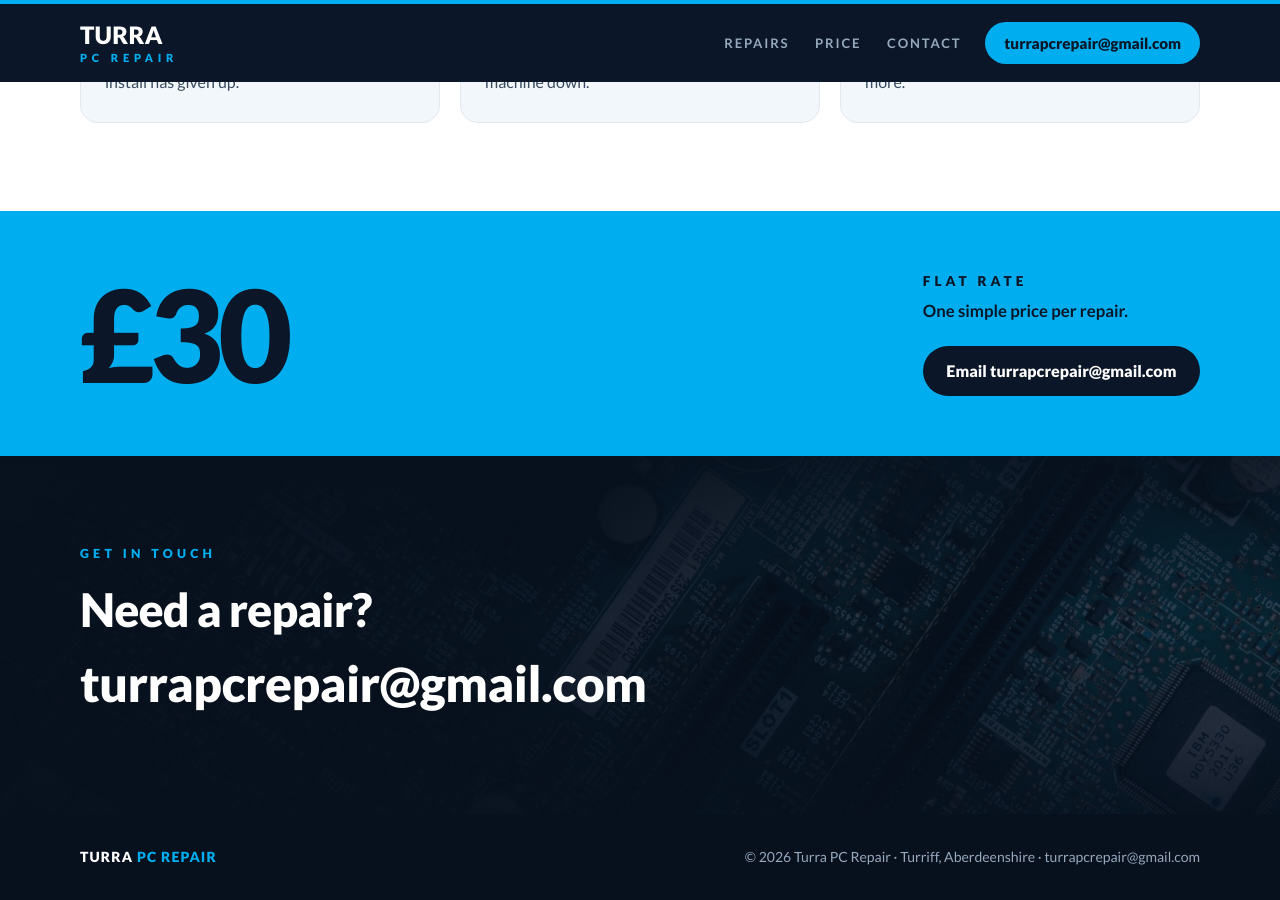
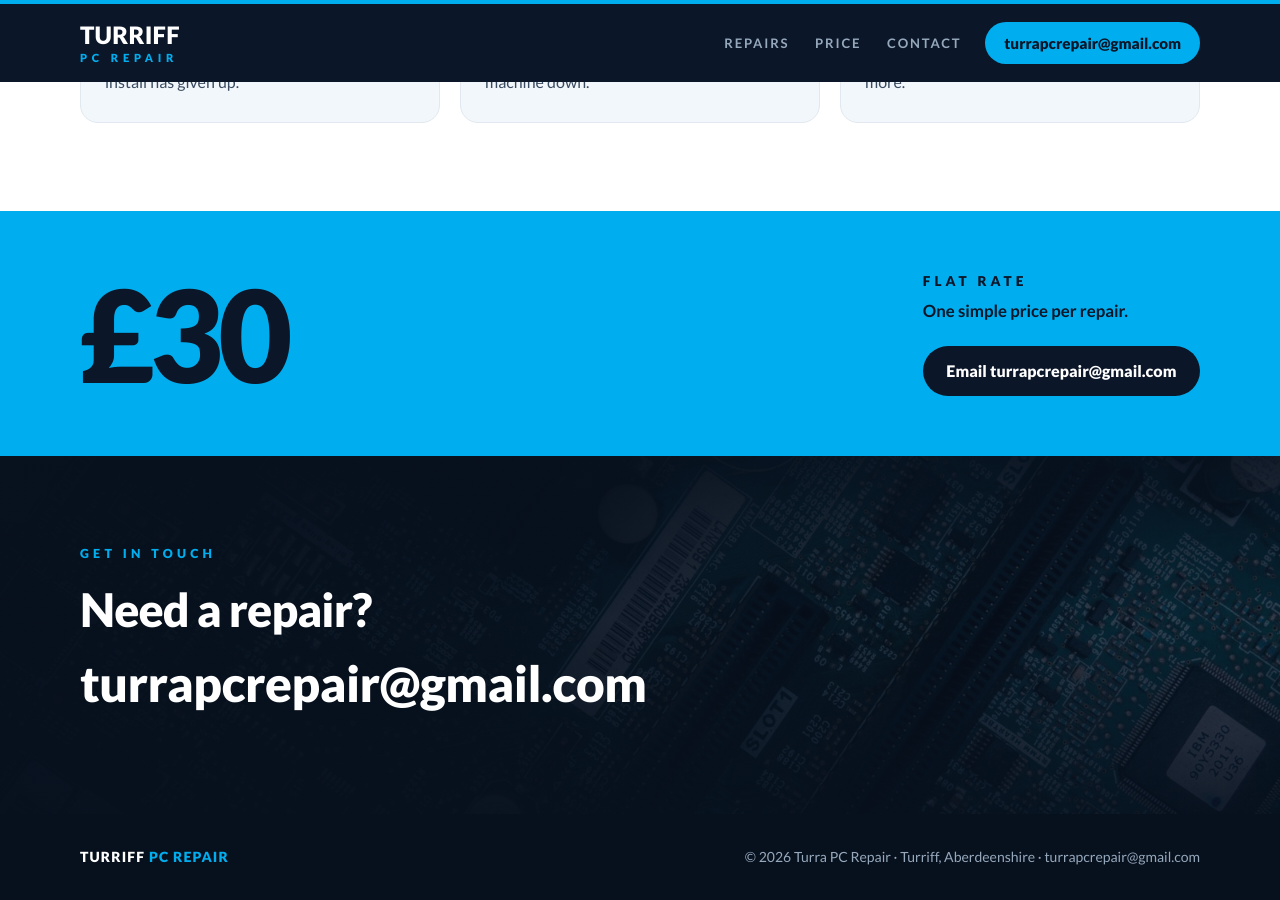
Before and after one commit to linuxer0x42/turriffpcrepair-website, a Jekyll site: the page built from index.html, in a window 1280 px wide and 900 px high, scrolled down 1055 px. Built offline with Jekyll 4.4.1, drawn with Linux system fonts in a browser that asks for light colours.

```diff
--- a/_config.yml
+++ b/_config.yml
@@ -1,5 +1,5 @@
 # ---------------------------------------------------------------------------
-# Turra PC Repair - Jekyll configuration
+# Turriff PC Repair - Jekyll configuration
 # Change business details here once and the whole site follows.
 # ---------------------------------------------------------------------------
 
--- a/_includes/footer.html
+++ b/_includes/footer.html
@@ -1,6 +1,6 @@
 <footer class="site-footer">
   <div class="wrap footer-inner">
-    <p class="footer-brand">TURRA <span>PC&nbsp;REPAIR</span></p>
+    <p class="footer-brand">TURRIFF <span>PC&nbsp;REPAIR</span></p>
     <p class="footer-copy">
       &copy; {{ site.time | date: '%Y' }} {{ site.title }} &middot;
       {{ site.area }} &middot;
--- a/_includes/header.html
+++ b/_includes/header.html
@@ -2,7 +2,7 @@
   <div class="wrap header-inner">
 
     <a class="brand" href="{{ '/' | relative_url }}">
-      <span class="brand-name">TURRA</span>
+      <span class="brand-name">TURRIFF</span>
       <span class="brand-sub">PC&nbsp;REPAIR</span>
     </a>
 
--- a/assets/css/main.css
+++ b/assets/css/main.css
@@ -1,5 +1,5 @@
 /* ===========================================================================
-   Turra PC Repair - site styles
+   Turriff PC Repair - site styles
    Colours, type and shapes are lifted straight from the A5 flyer.
    =========================================================================== */
 
--- a/index.html
+++ b/index.html
@@ -2,7 +2,7 @@
 layout: default
 title: Computer repair in Turriff
 description: >-
-  Turra PC Repair fixes Windows problems, slow computers and hardware
+  Turriff PC Repair fixes Windows problems, slow computers and hardware
   upgrades for one flat rate of £30. Email turrapcrepair@gmail.com.
 ---
 
```
Also changed, not shown: README.md, assets/favicon.svg.
